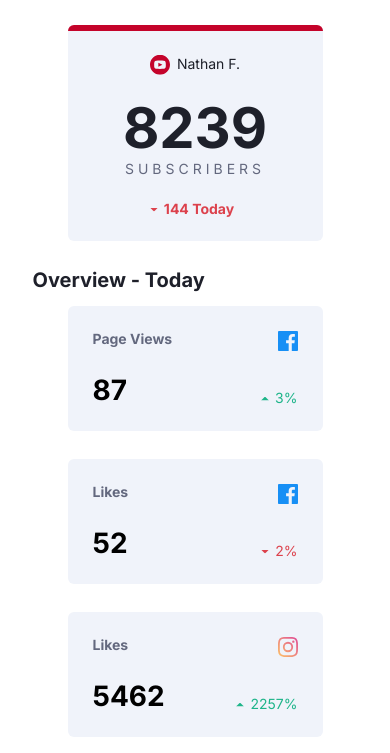
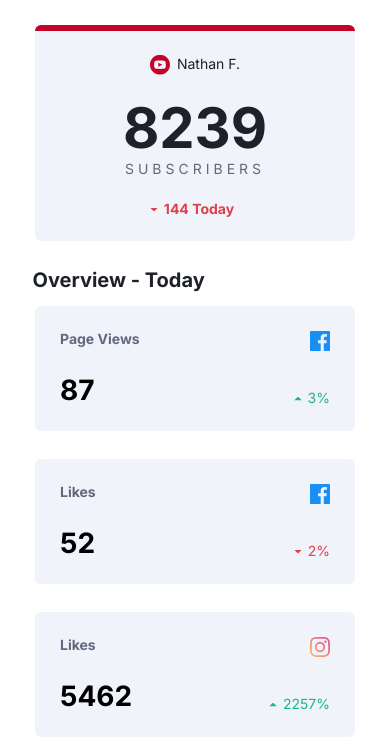
Before and after one commit to VICODE-YT/Social-Media-Dashboard-theme-switch, a plain HTML site: page public/index.html in a window 390 px wide. Shown: the part 806-1559 px from the top of the page. Drawn offline with Linux system fonts and the light colour scheme.

Commit message:
Switch phone/desktop

```diff
--- a/public/index.css
+++ b/public/index.css
@@ -57,7 +57,7 @@ body{
 }
 .main-container{
 /*    background-color: red;
- */
+   max-width: 1440px; */
 }
 
 .main-container__tittle-container{
@@ -125,7 +125,6 @@ body{
 
 .main-container__social-overall{
    display: grid;
-   grid-template-columns: repeat(auto-fill,255px);
 
    align-items: center;
    align-content: center;
@@ -139,8 +138,7 @@ body{
 .card,
 .overview-card{
    background-color: var(--Light-Grayish-Blue-Card-BG);
-   width: 255px;
-   max-width: 255px;
+   width: 100%;
    display: flex;
    flex-direction: column;
    justify-content: space-evenly;
@@ -354,12 +352,21 @@ body{
         max-width: /* 1120px */90%;
         width:325px ;
    }
+   .main-container__social-overall,
+   .overview-today__grid-overview{
+      grid-template-columns: repeat(auto-fill,320px);
+   }
+
 }
 @media screen and (min-width:412px){
    .main-container{
       min-width: max-content;
       max-width: /* 1120px */78%;
       width:1120px ;
+   }
+   .main-container__social-overall,
+   .overview-today__grid-overview{
+      grid-template-columns: repeat(auto-fill,255px);
    }
 }
 .ligh-theme{
```
